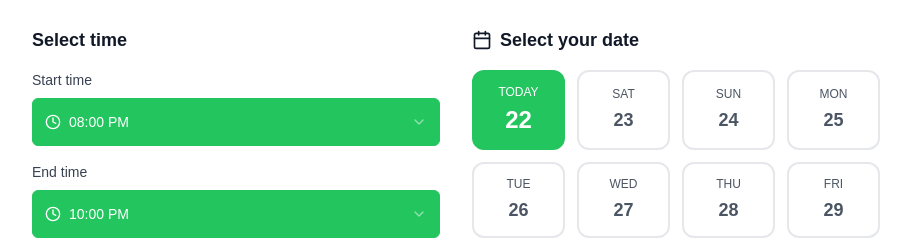
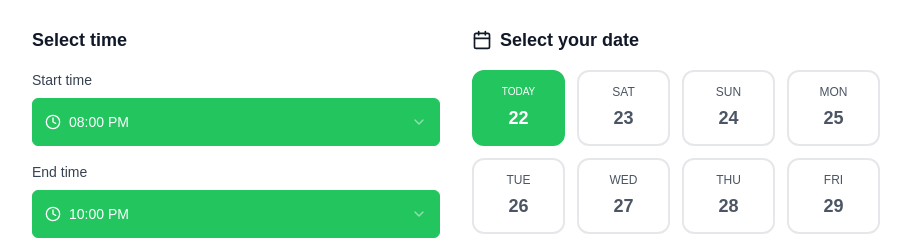
Before and after one commit to Anasriza26/bmp-vo, a Next.js app: page /search in a window 1280 px wide. Shown: the part 283-523 px from the top of the page, without its empty margins (184-1095 px from the left). Built offline with nearby package versions, Linux system fonts and the light colour scheme.

Commit message:
Refactor DateSelector: enhance layout consistency and responsiveness for button elements

```diff
--- a/components/search/DateSelector.tsx
+++ b/components/search/DateSelector.tsx
@@ -17,17 +17,19 @@ export default function DateSelector({ selectedDate, setSelectedDate }: any) {
         <Calendar className="w-5 h-5" />
         Select your date
       </h3>
-      <div className="grid grid-cols-4 gap-3">
+      <div className="grid grid-cols-4 gap-3 sm:grid-cols-4 xs:grid-cols-3 xs:gap-2">
         <button
           onClick={() => setSelectedDate(22)}
           className={`p-3 rounded-xl border-2 ${
             selectedDate === 22
               ? "border-green-500 bg-green-500 text-white"
               : "border-gray-200 bg-white text-gray-600 hover:border-gray-300"
-          }`}
+          } xs:p-2`}
         >
-          <div className="text-xs font-medium mb-1">TODAY</div>
-          <div className="text-2xl font-bold">22</div>
+          <div className="text-xs font-medium mb-1 xs:text-[10px] sm:text-[10px]">
+            TODAY
+          </div>
+          <div className="text-2xl font-bold xs:text-base sm:text-lg">22</div>
         </button>
         {dates.map((date) => (
           <button
@@ -37,10 +39,12 @@ export default function DateSelector({ selectedDate, setSelectedDate }: any) {
               selectedDate === date.date
                 ? "border-green-500 bg-green-50 text-green-700"
                 : "border-gray-200 bg-white text-gray-600 hover:border-gray-300"
-            }`}
+            } xs:p-2`}
           >
-            <div className="text-xs font-medium mb-1">{date.day}</div>
-            <div className="text-lg font-bold">{date.date}</div>
+            <div className="text-xs font-medium mb-1 xs:text-[10px]">
+              {date.day}
+            </div>
+            <div className="text-lg font-bold xs:text-base">{date.date}</div>
           </button>
         ))}
       </div>
```
